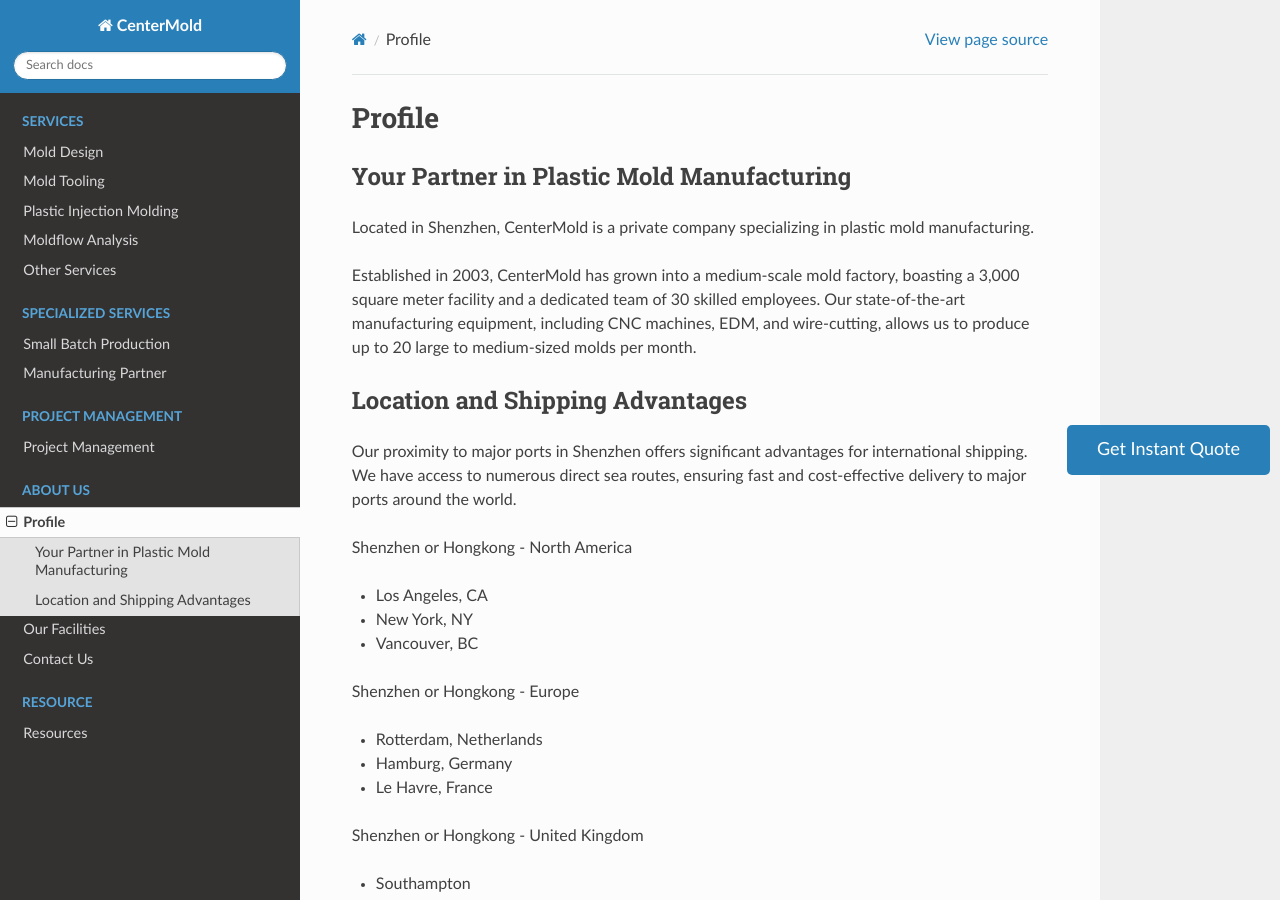
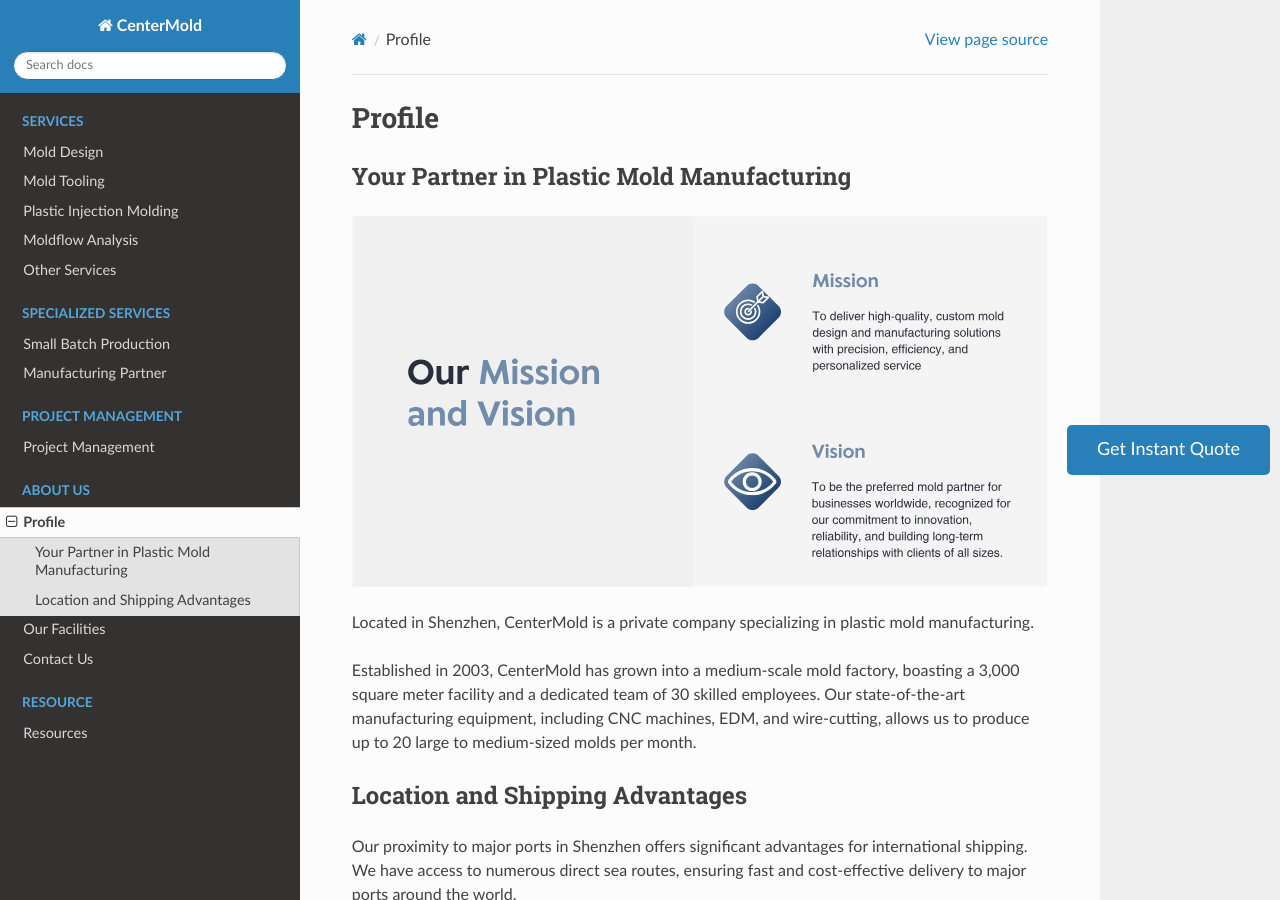
Before and after one commit to paultang/centermold, a Sphinx documentation site: the page built from source/Profile.rst, in a window 1280 px wide and 900 px high. Built offline with Sphinx 7.4.7 and the Read the Docs theme 2.0.0, drawn with Linux system fonts in a browser that asks for light colours; pages that are not in the unit, such as notebooks, are missing from menus.

Commit message:
Update Profile.rst

```diff
--- a/source/Profile.rst
+++ b/source/Profile.rst
@@ -9,7 +9,9 @@
 =======================
 Your Partner in Plastic Mold Manufacturing
 -------------------------------------------
+.. raw:: html
 
+ <img src="_static/vision.svg" >
 
 Located in Shenzhen, CenterMold is a private company specializing in plastic mold manufacturing.
 
```
